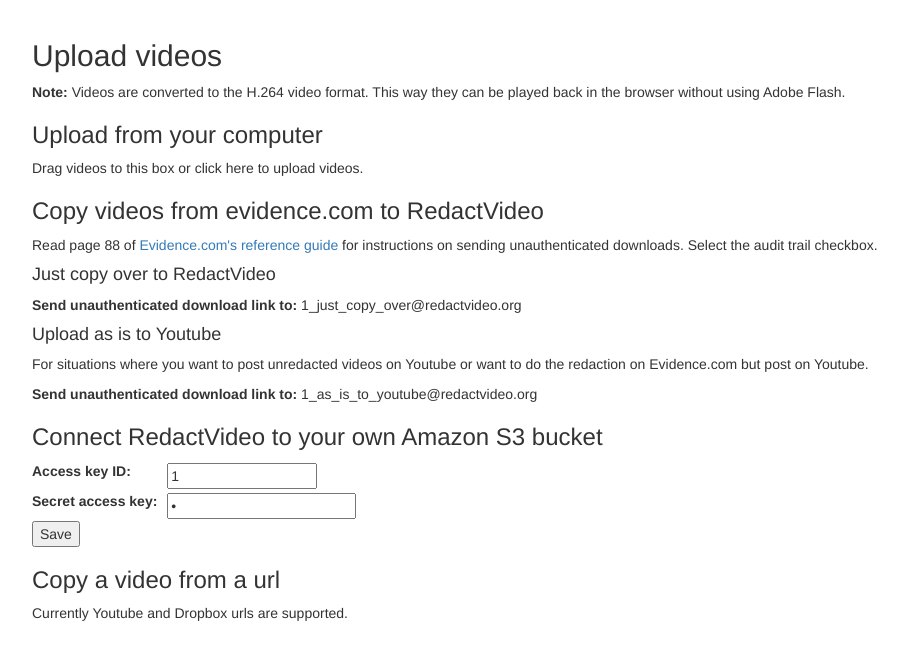
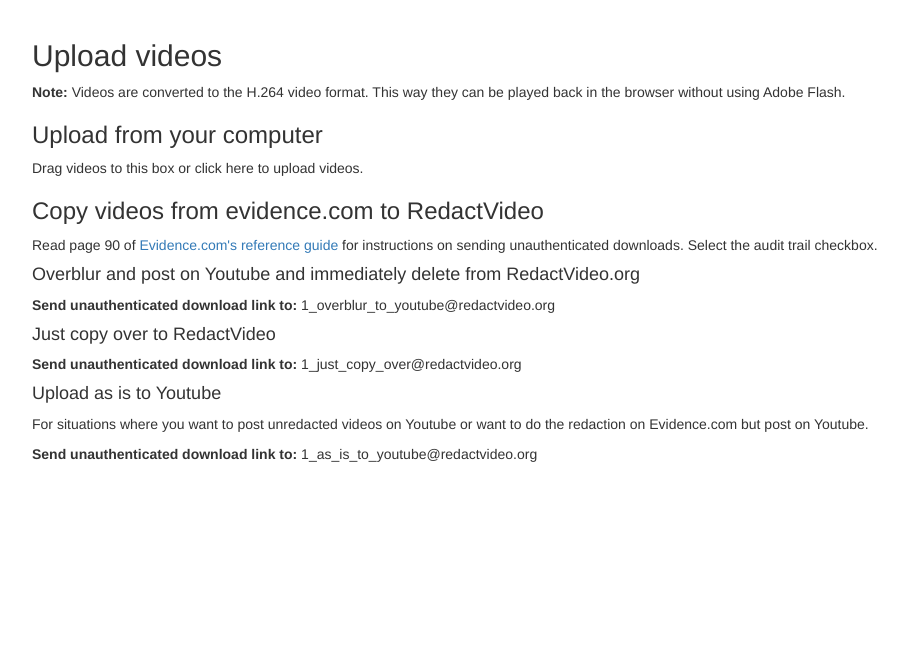
Before and after one commit to seattle-police/redactvideo, a Flask app: template templates/main.html in a window 1280 px wide. Shown: the part 51-711 px from the top of the page, without its empty margins (38-946 px from the left). Run offline with Flask 2, Linux system fonts and the light colour scheme; the template is opened without the code that fills it: most values are stand-ins (such as "Sample title", 1, 10 or a date in 2020); some libraries are stand-ins or nearby versions; some web fonts are replaced.

Commit message:
Add support for e.com to overblur to Youtube

```diff
--- a/app.py
+++ b/app.py
@@ -491,7 +491,7 @@
         for video in os.listdir('/home/ubuntu/temp_videos/'+zips_id):
             if not video.endswith('pdf'):
                 upload_to_s3('/home/ubuntu/temp_videos/'+zips_id+'/'+video, userid)
-    else:
+    elif 'as_is_to_' in email:
         youtube_refresh_token = db.table('users').get(userid).run(conn)['youtube_refresh_token']
         t = requests.post(
         'https://accounts.google.com/o/oauth2/token',
@@ -501,6 +501,19 @@
         for video in os.listdir('/home/ubuntu/temp_videos/'+zips_id):
             if not video.endswith('pdf'):
                 upload_to_youtube('/home/ubuntu/temp_videos/'+zips_id+'/'+video, youtube_token)
+    elif 'overblur_to_youtube' in email:
+        youtube_refresh_token = db.table('users').get(userid).run(conn)['youtube_refresh_token']
+        t = requests.post(
+        'https://accounts.google.com/o/oauth2/token',
+        data={'client_id': get_setting('google_client_id'), 'client_secret': get_setting('google_client_secret'), 'grant_type': 'refresh_token'})
+        data = t.json()
+        youtube_token = get_users_youtube_token(userid)
+        for video in os.listdir('/home/ubuntu/temp_videos/'+zips_id):
+            if not video.endswith('pdf'):
+                os.system('ffmpeg -threads 0 -i "/home/ubuntu/temp_videos/%s/%s" -preset ultrafast -vf scale=320:240,"boxblur=6:4:cr=2:ar=2",format=yuv422p  -an "/home/ubuntu/temp_videos/%s/overredacted_%s"' % (zips_id, video, zips_id, video))
+                os.system('rm /home/ubuntu/temp_videos/'+zips_id+'/'+video)
+                os.system('rm /home/ubuntu/temp_videos/'+zips_id+'/overredacted_'+video)
+                upload_to_youtube('/home/ubuntu/temp_videos/'+zips_id+'/overredacted_'+video, youtube_token)
     os.system('rm -rf /home/ubuntu/temp_videos/'+zips_id)
     return Response('')
 
--- a/templates/main.html
+++ b/templates/main.html
@@ -980,14 +980,18 @@
 
 
     <h3>Copy videos from evidence.com to RedactVideo</h3>
-    <p>Read page 88 of <a href="http://public.evidence.com/help/pdfs/latest/EVIDENCE.com+Administrator+Reference+Guide.pdf">Evidence.com's reference guide</a> for
+    <p>Read page 90 of <a href="http://public.evidence.com/help/pdfs/latest/EVIDENCE.com+Administrator+Reference+Guide.pdf">Evidence.com's reference guide</a> for
     instructions on sending unauthenticated downloads. Select the audit trail checkbox.</p>
+    <h4>Overblur and post on Youtube and immediately delete from RedactVideo.org</h4>
+    <p><strong>Send unauthenticated download link to:</strong> {{ users_random_id }}_overblur_to_youtube@redactvideo.org<br/>
+    </p>
     <h4>Just copy over to RedactVideo</h4>
     <p><strong>Send unauthenticated download link to:</strong> {{ users_random_id }}_just_copy_over@redactvideo.org</p>
     <h4>Upload as is to Youtube</h4>
     <p>For situations where you want to post unredacted videos on Youtube or
     want to do the redaction on Evidence.com but post on Youtube.</p>
     <p><strong>Send unauthenticated download link to:</strong> {{ users_random_id }}_as_is_to_youtube@redactvideo.org</p>
+    <!--
     <h3>Connect RedactVideo to your own Amazon S3 bucket</h3>
     <div id="google_api_settings">
       <table class="form">
@@ -999,6 +1003,7 @@
     <h3>Copy a video from a url</h3>
     <p>Currently Youtube and Dropbox urls are supported.</p>
     </div>
+    -->
 
     <div id="manage_videos_container" class="container main">
       <h2>Manage videos</h2>
```
